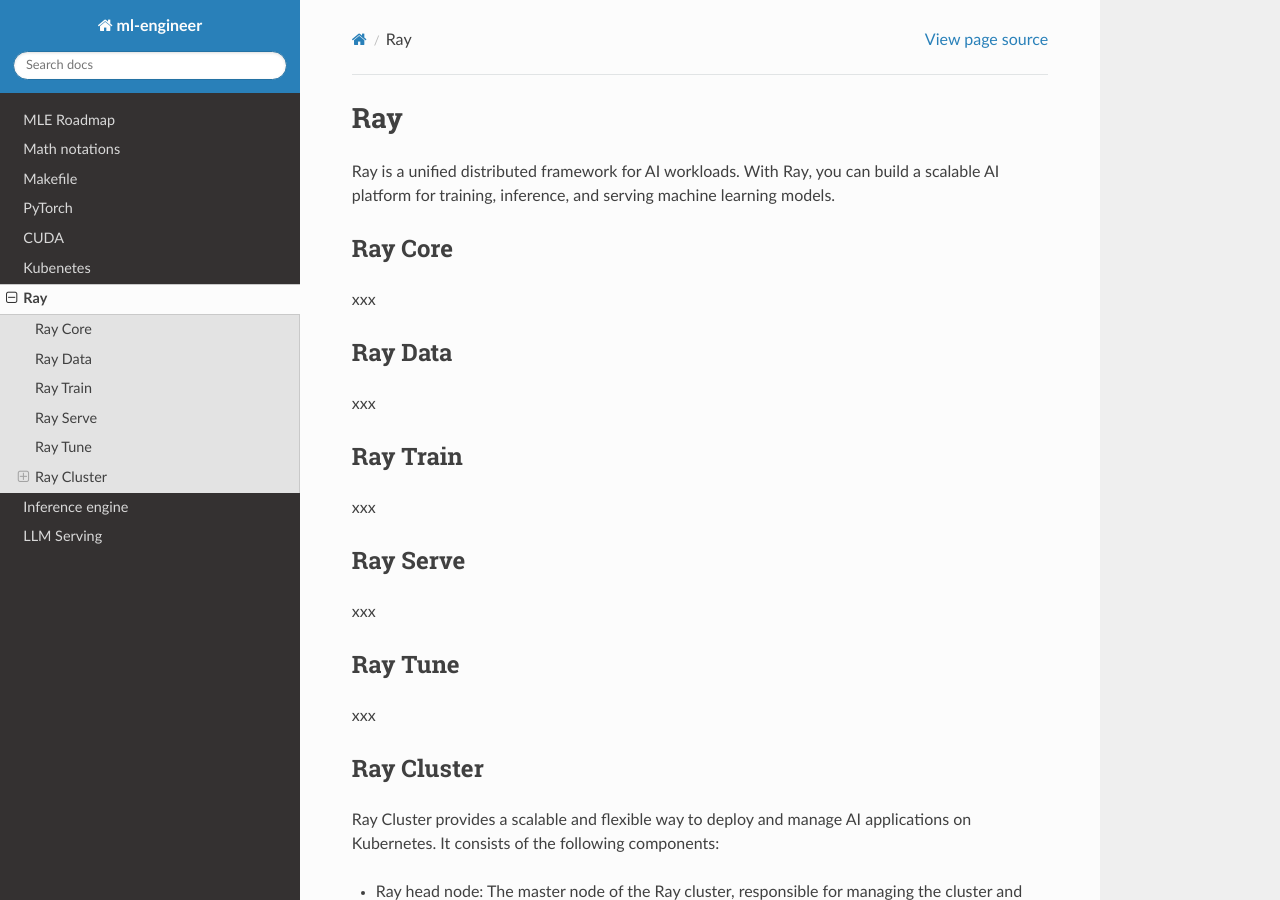
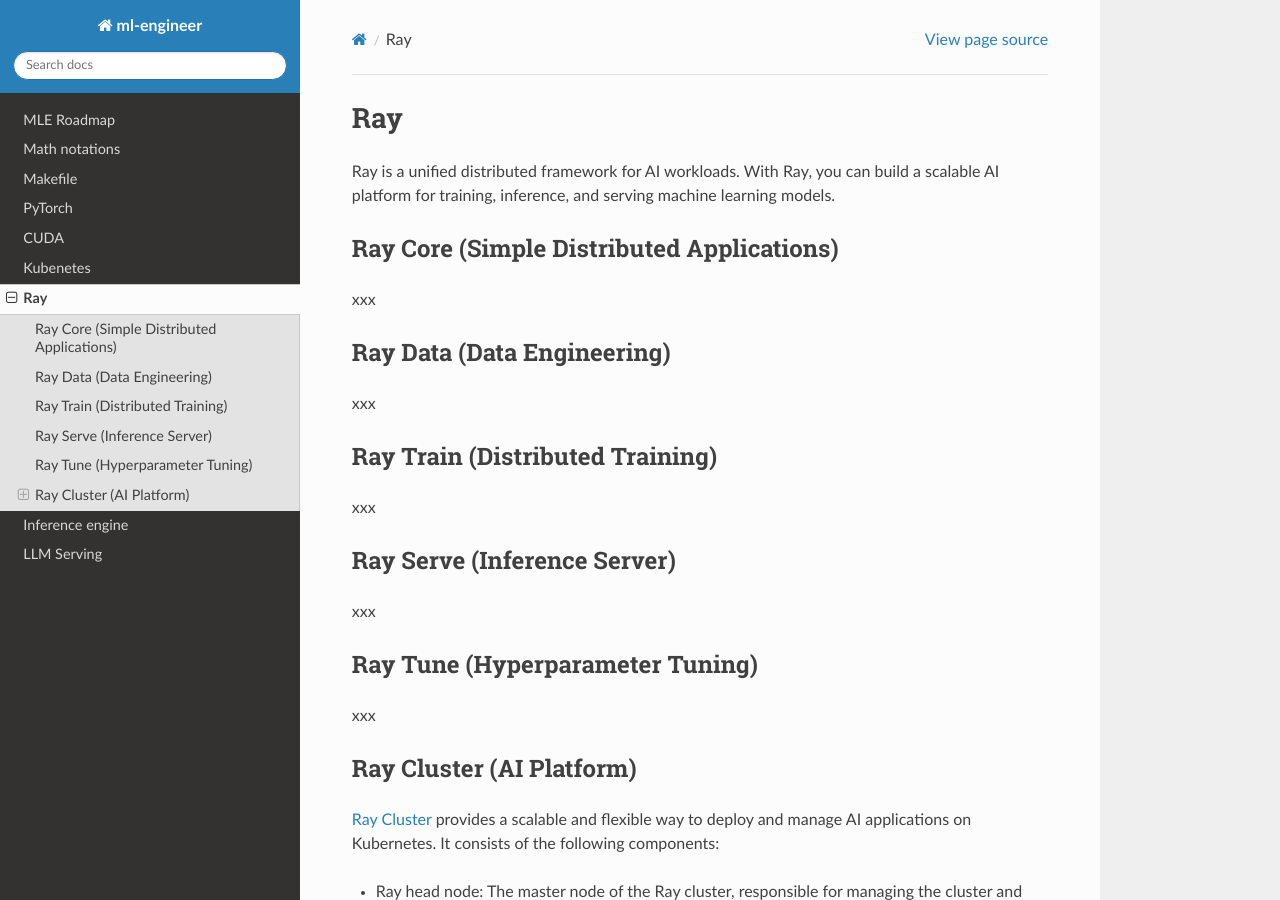
Before and after one commit to Jason-cs18/ml-engineer, a Sphinx documentation site: the page built from docs/source/ray.rst, in a window 1280 px wide and 900 px high. Built offline with Sphinx 7.4.7 and the Read the Docs theme 3.1.0, drawn with Linux system fonts in a browser that asks for light colours; some of the changed text lies outside the part shown.

Commit message:
update ray

```diff
--- a/docs/source/ray.rst
+++ b/docs/source/ray.rst
@@ -4,31 +4,31 @@
 
 Ray is a unified distributed framework for AI workloads. With Ray, you can build a scalable AI platform for training, inference, and serving machine learning models.
 
-Ray Core
----------
+Ray Core (Simple Distributed Applications)
+--------------------------------------------
 xxx
 
-Ray Data
----------
+Ray Data (Data Engineering)
+----------------------------
 xxx
 
 
-Ray Train
----------
+Ray Train (Distributed Training)
+--------------------------------
 xxx
 
-Ray Serve
----------
+Ray Serve (Inference Server)
+----------------------------
 xxx
 
-Ray Tune
----------
+Ray Tune (Hyperparameter Tuning)
+--------------------------------
 xxx
 
-Ray Cluster
------------
+Ray Cluster (AI Platform)
+-------------------------
 
-Ray Cluster provides a scalable and flexible way to deploy and manage AI applications on Kubernetes. It consists of the following components:
+`Ray Cluster <https://docs.ray.io/en/latest/cluster/getting-started.html>`_ provides a scalable and flexible way to deploy and manage AI applications on Kubernetes. It consists of the following components:
 
 - Ray head node: The master node of the Ray cluster, responsible for managing the cluster and scheduling tasks.
 - Ray worker nodes: The worker nodes of the Ray cluster, responsible for executing tasks and storing data.
@@ -51,7 +51,7 @@
 
 Use kuberay to deploy Ray on Kubernetes
 ^^^^^^^^^^^^^^^^^^^^^^^^^^^^^^^^^^^^^^^
-Kuberay is a Kubernetes-native operator for managing Ray clusters. Each Ray cluster consists of a head node pod and a collection of worker node pods.
+`Kuberay <https://docs.ray.io/en/latest/cluster/kubernetes/getting-started.html>`_ is a Kubernetes-native operator for managing Ray clusters. Each Ray cluster consists of a head node pod and a collection of worker node pods.
 
 .. image:: ./images/kuberay.png
    :align: center
```
